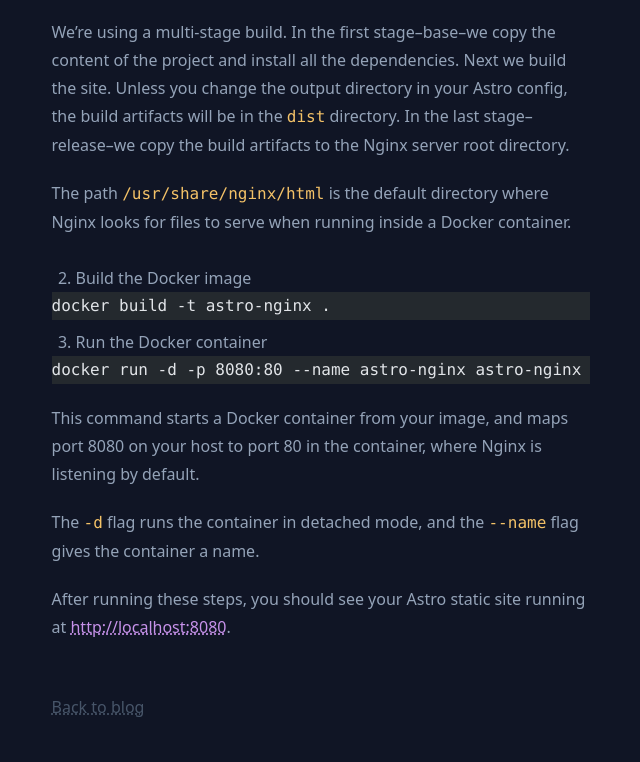
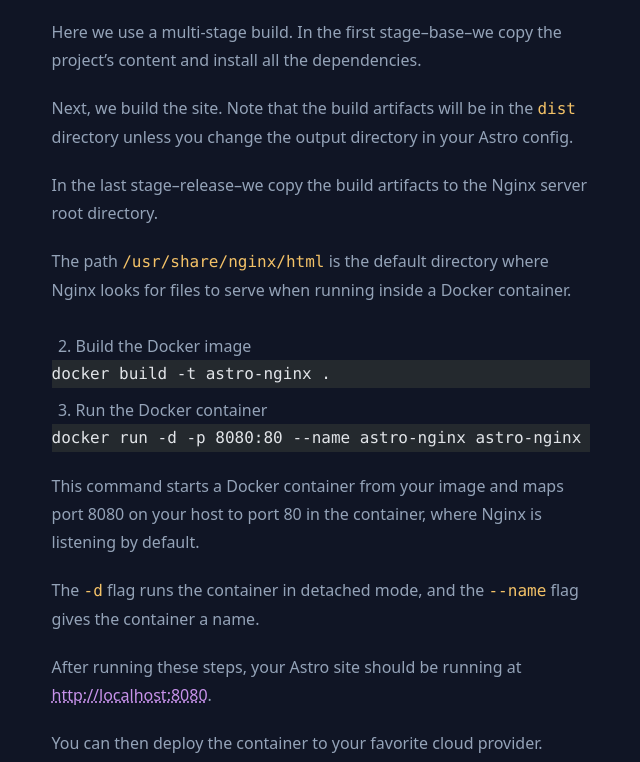
Before and after one commit to michaelgainyo/michaelgainyo.github.io, an Astro site: page /blog/deploy-astro-build-static-site-with-docker-nginx in a window 1280 px wide. Shown: the part 1118-1880 px from the top of the page, without its empty margins (319-959 px from the left). Built offline with nearby package versions, Linux system fonts and the light colour scheme; Astro itself is replaced by a stand-in of ours; some packages are replaced by stand-ins of ours; code samples lack their colours.

Commit message:
rewording + img

````diff
--- a/src/content/blog/deploy-astro-build-static-site-with-docker-nginx.md
+++ b/src/content/blog/deploy-astro-build-static-site-with-docker-nginx.md
@@ -1,12 +1,13 @@
 ---
 publish: true
 title: How to deploy your Astro static site with Nginx and Docker
-description: ''
-published: 'May 30 2023'
-created: 'May 27 2023'
+description: Learn to deploy an Astro static site with Nginx and Docker in this step-by-step tutorial. Boost your site's performance and scalability while simplifying your development workflow.
+image: '/deploy-astro-nginx-docker.jpg'
+published: May 30 2023
+created: May 27 2023
 ---
 
-Dockerizing an [Astro](https://astro.build/) static website is a straightforward process. First we will build the site, and then serve it with a lightweight web server like Nginx or Apache.
+Dockerizing an [Astro](https://astro.build/) static website is straightforward. First, we build the site and then serve it with a lightweight web server like Nginx or Apache.
 
 Here is an example with Nginx.
 
@@ -38,8 +39,10 @@
 CMD ["nginx", "-g", "daemon off;"]
 ```
 
-We're using a multi-stage build. In the first stage--base--we copy the content of the project and install all the dependencies.
-Next we build the site. Unless you change the output directory in your Astro config, the build artifacts will be in the `dist` directory.
+Here we use a multi-stage build. In the first stage--base--we copy the project's content and install all the dependencies.
+
+Next, we build the site. Note that the build artifacts will be in the `dist` directory unless you change the output directory in your Astro config.
+
 In the last stage--release--we copy the build artifacts to the Nginx server root directory.
 
 The path `/usr/share/nginx/html` is the default directory where Nginx looks for files to serve when running inside a Docker container.
@@ -56,8 +59,10 @@
 docker run -d -p 8080:80 --name astro-nginx astro-nginx
 ```
 
-This command starts a Docker container from your image, and maps port 8080 on your host to port 80 in the container, where Nginx is listening by default.
+This command starts a Docker container from your image and maps port 8080 on your host to port 80 in the container, where Nginx is listening by default.
 
 The `-d` flag runs the container in detached mode, and the `--name` flag gives the container a name.
 
-After running these steps, you should see your Astro static site running at [http://localhost:8080](http://localhost:8080).
+After running these steps, your Astro site should be running at [http://localhost:8080](http://localhost:8080).
+
+You can then deploy the container to your favorite cloud provider.
````
Also changed, not shown: public/deploy-astro-nginx-docker.jpg (added).
